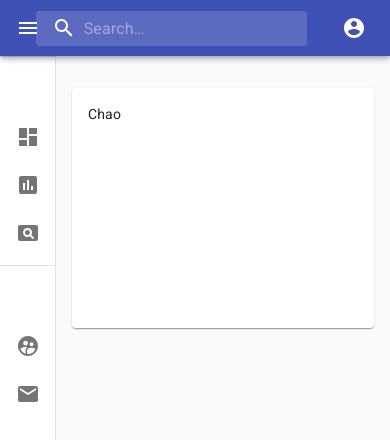
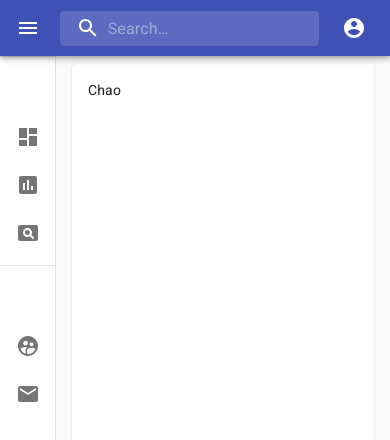
Before and after one commit to naoliden/polynatural, a React (Create React App) app: page /home in a window 390 px wide. Shown: the top 440 px of the page. Built offline with nearby package versions, Linux system fonts and the light colour scheme.

Commit message:
listo para poner nuevas paginas

```diff
--- a/src/components/DashboardComponent.jsx
+++ b/src/components/DashboardComponent.jsx
@@ -101,8 +101,8 @@ const useStyles = makeStyles((theme) => ({
       backgroundColor: fade(theme.palette.common.white, 0.25)
     },
     marginRight: theme.spacing(3),
-    marginLeft: theme.spacing(1),
-    width: "100%",
+    marginLeft: theme.spacing(4),
+    width: "90%",
     [theme.breakpoints.up("sm")]: {
       marginLeft: theme.spacing(3),
       width: "100%"
--- a/src/components/HomeComponent.jsx
+++ b/src/components/HomeComponent.jsx
@@ -1,26 +1,9 @@
-import React, { Component } from 'react';
+import React from 'react';
 import clsx from 'clsx';
-import Paper from '@material-ui/core/Paper';
 import { makeStyles } from '@material-ui/core/styles';
-import Container from '@material-ui/core/Container';
-import Grid from '@material-ui/core/Grid';
-
 
 
 const useStyles = makeStyles((theme) => ({
-  container: {
-    paddingTop: theme.spacing(4),
-    paddingBottom: theme.spacing(4),
-  },
-  paper: {
-    padding: theme.spacing(2),
-    display: 'flex',
-    overflow: 'auto',
-    flexDirection: 'column',
-  },
-  fixedHeight: {
-    height: 240,
-  },
   }
 ));
 
@@ -28,20 +11,10 @@ const useStyles = makeStyles((theme) => ({
 const Home = (props) => {
 
     const classes = useStyles();
-    const fixedHeightPaper = clsx(classes.paper, classes.fixedHeight);
 
     return(
       <>
-        <Container maxWidth="lg" className={classes.container}>
-          <Grid container spacing={3}>
-            {/* Chart */}
-            <Grid item xs={12} md={8} lg={9}>
-              <Paper className={fixedHeightPaper}>
-                {props.content}
-              </Paper>
-            </Grid>
-          </Grid>
-        </Container>
+        {props.content}
       </>
     )
 }
--- a/src/components/MainComponent.jsx
+++ b/src/components/MainComponent.jsx
@@ -2,11 +2,15 @@ import React from 'react';
 import { makeStyles } from '@material-ui/core/styles';
 import { Switch, Route, Redirect } from 'react-router-dom';
 import clsx from 'clsx';
+import Paper from '@material-ui/core/Paper';
+import Container from '@material-ui/core/Container';
+import Grid from '@material-ui/core/Grid';
 import Dashboard from './DashboardComponent';
 import Home from './HomeComponent'
 
 
 const useStyles = makeStyles((theme) => ({
+  appBarSpacer: theme.mixins.toolbar,
   root: {
     display: 'flex',
   },
@@ -15,7 +19,23 @@ const useStyles = makeStyles((theme) => ({
     height: '100vh',
     overflow: 'auto',
   },
-  appBarSpacer: theme.mixins.toolbar,
+  container: {
+    paddingTop: theme.spacing(6),
+    paddingBottom: theme.spacing(10),
+    [theme.breakpoints.down("sm")]: {
+      paddingTop: theme.spacing(1),
+      paddingBottom: theme.spacing(3),
+    }
+  },
+  paper: {
+    padding: theme.spacing(2),
+    display: 'flex',
+    overflow: 'auto',
+    flexDirection: 'column',
+  },
+  fixedHeight: {
+    height: '100vh',
+  },
 }))
 
 
@@ -23,15 +43,24 @@ const Main = (props) => {
   const classes = useStyles();
 
   return (
-    // <div className="App">
       <div className={clsx(classes.root, classes.content)}>
         <Dashboard/>
+        {/* FIX Acortar todo estos Grid - Container, etc hasta el proximo fix tag */}
         <main className={classes.content}>
           <div className={classes.appBarSpacer} />
-          <Switch>
-            <Route path="/home" component={() => <Home content={"Chao"}/>} />
-            {/* <Redirect to={{pathname: '/', state: {from: props.location}}}/> */}
-          </Switch>
+          <Container className={classes.container}>
+            <Grid container spacing={0}>
+              {/* FIX */}
+              <Grid item xs={12}>
+                <Paper className={clsx(classes.paper, classes.fixedHeight)}>
+                  <Switch>
+                    <Route path="/home" component={() => <Home content={"Chao"}/>} />
+                    {/* <Redirect to={{pathname: '/', state: {from: props.location}}}/> */}
+                  </Switch>
+                </Paper>
+              </Grid>
+            </Grid>
+          </Container>
         </main>
       </div>
   );
```
